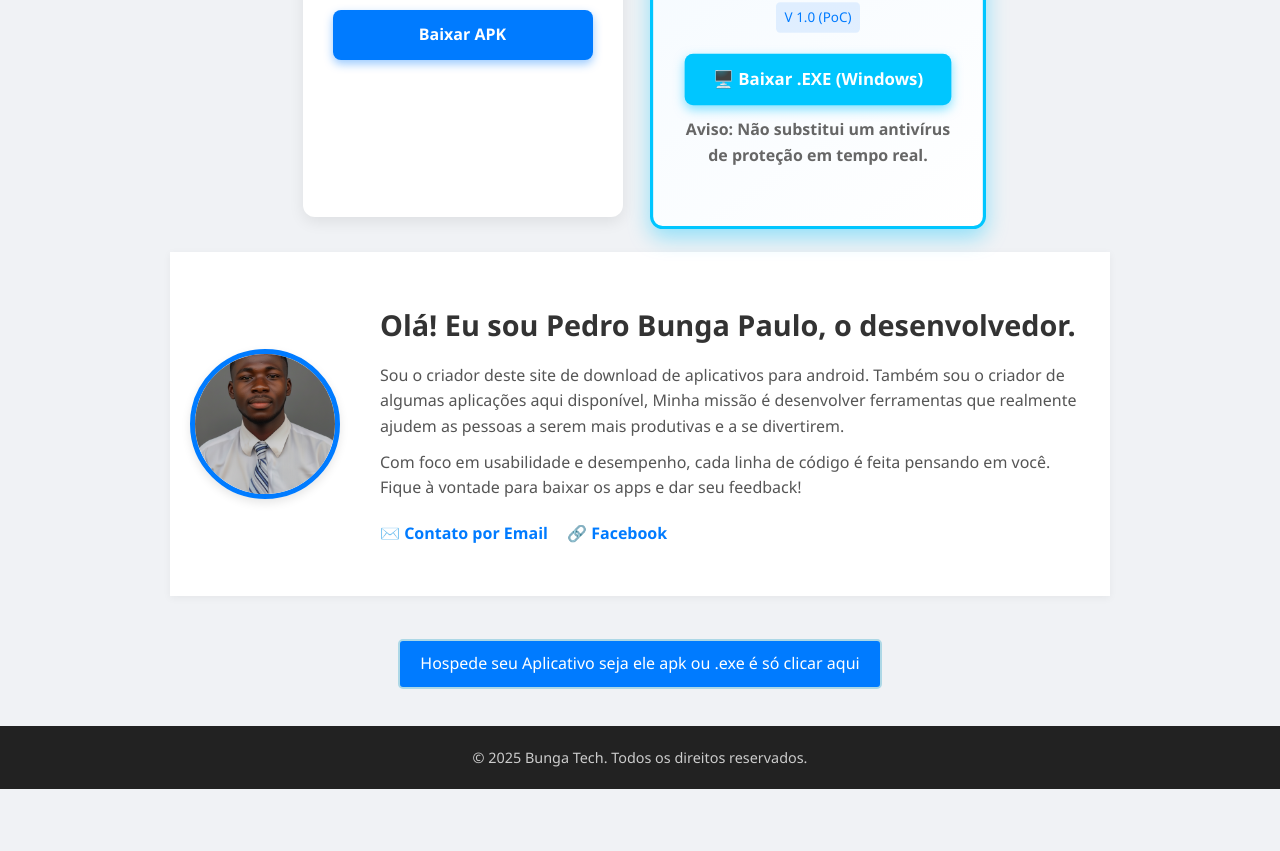
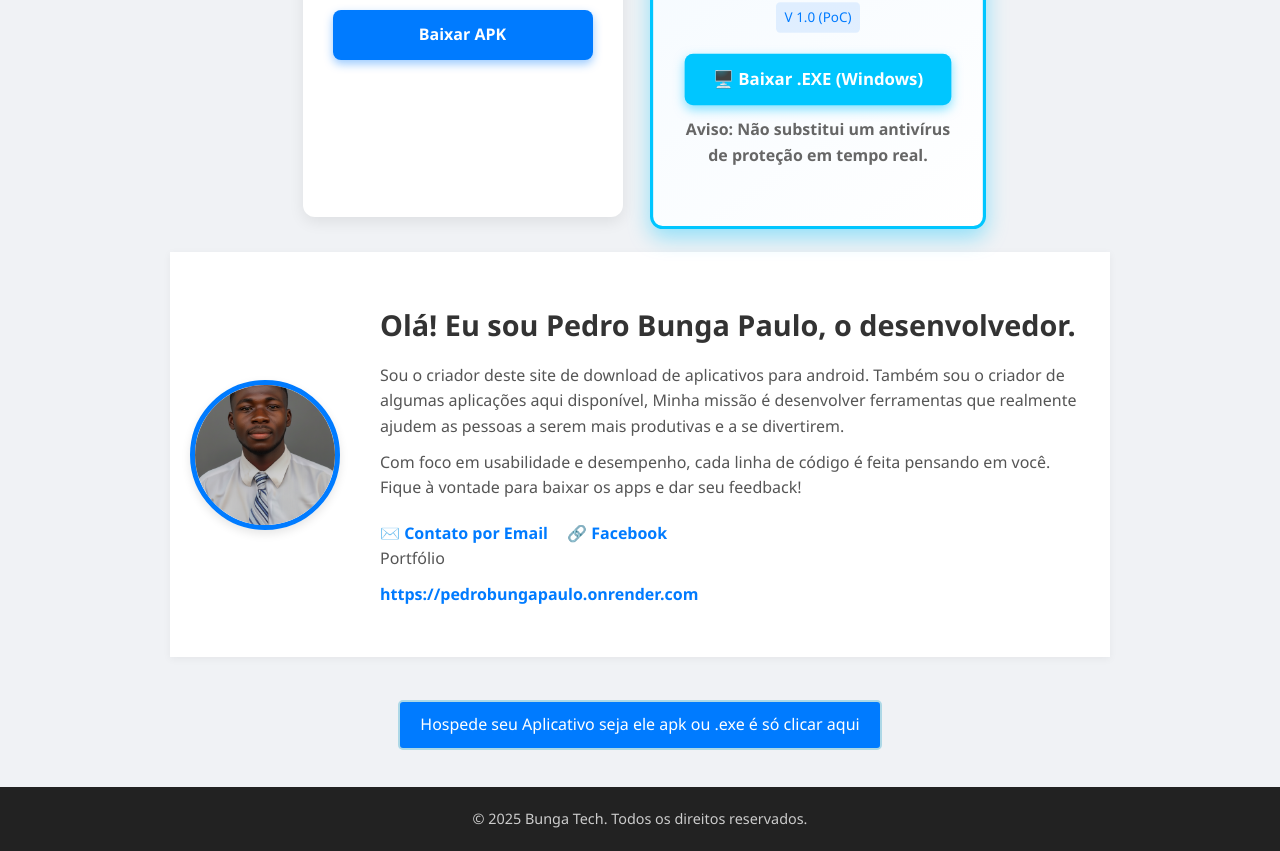
Before and after one commit to pedrobungapaulo19/BungaTechDownload, a plain HTML site: page index.html in a window 1280 px wide. Shown: the part 1372-2223 px from the top of the page. Before the commit the page ends 2161 px from the top, so only its background shows below. Drawn offline with Linux system fonts and the light colour scheme.

Commit message:
Add files via upload

```diff
--- a/index.html
+++ b/index.html
@@ -80,6 +80,7 @@
                 <div class="links-sociais">
                     <a href="mailto: pedrobungapaulo2023@gmail.com" target="_blank">✉️ Contato por Email</a>
                     <a href="https://www.facebook.com/pedrobungapa19" target="_blank">🔗 Facebook</a>
+               <p>Portfólio</p> <a href="https://pedrobungapaulo.onrender.com">https://pedrobungapaulo.onrender.com</a>
                 </div>
             </div>
         </div>
```
